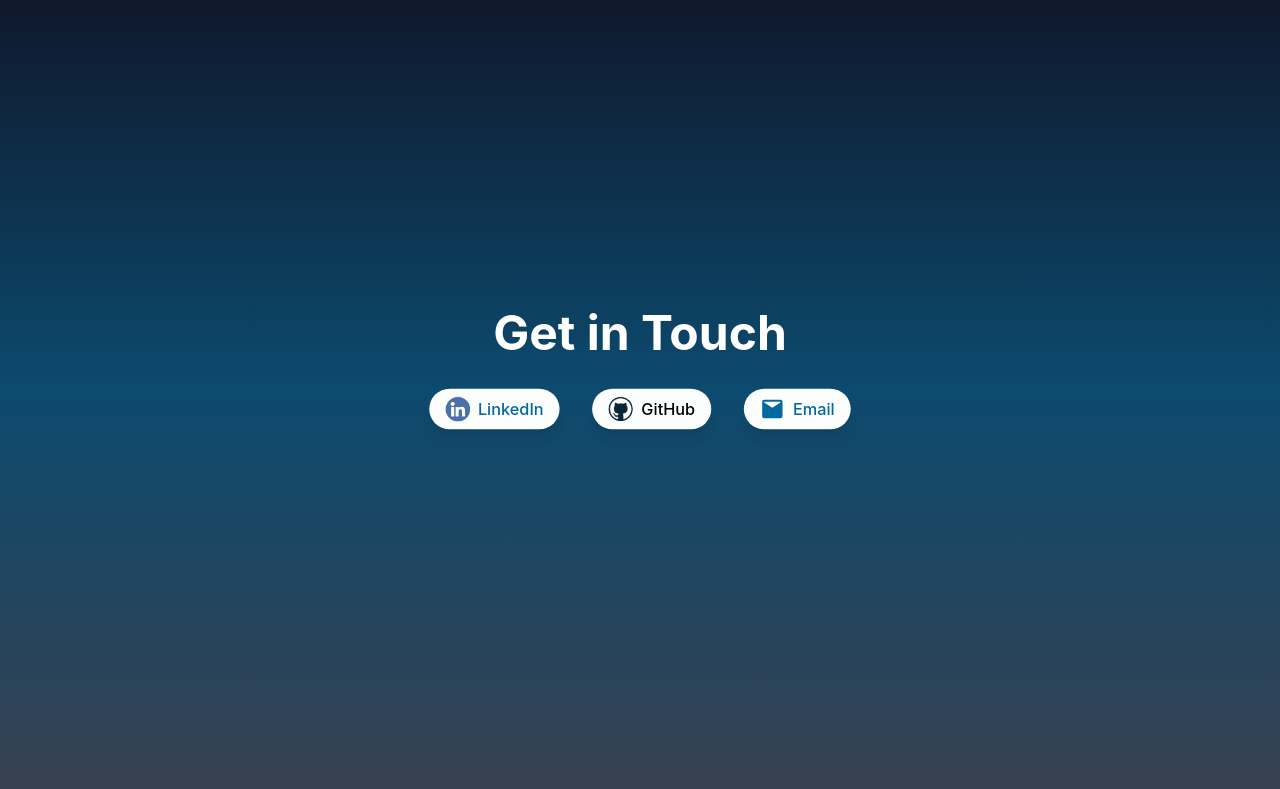
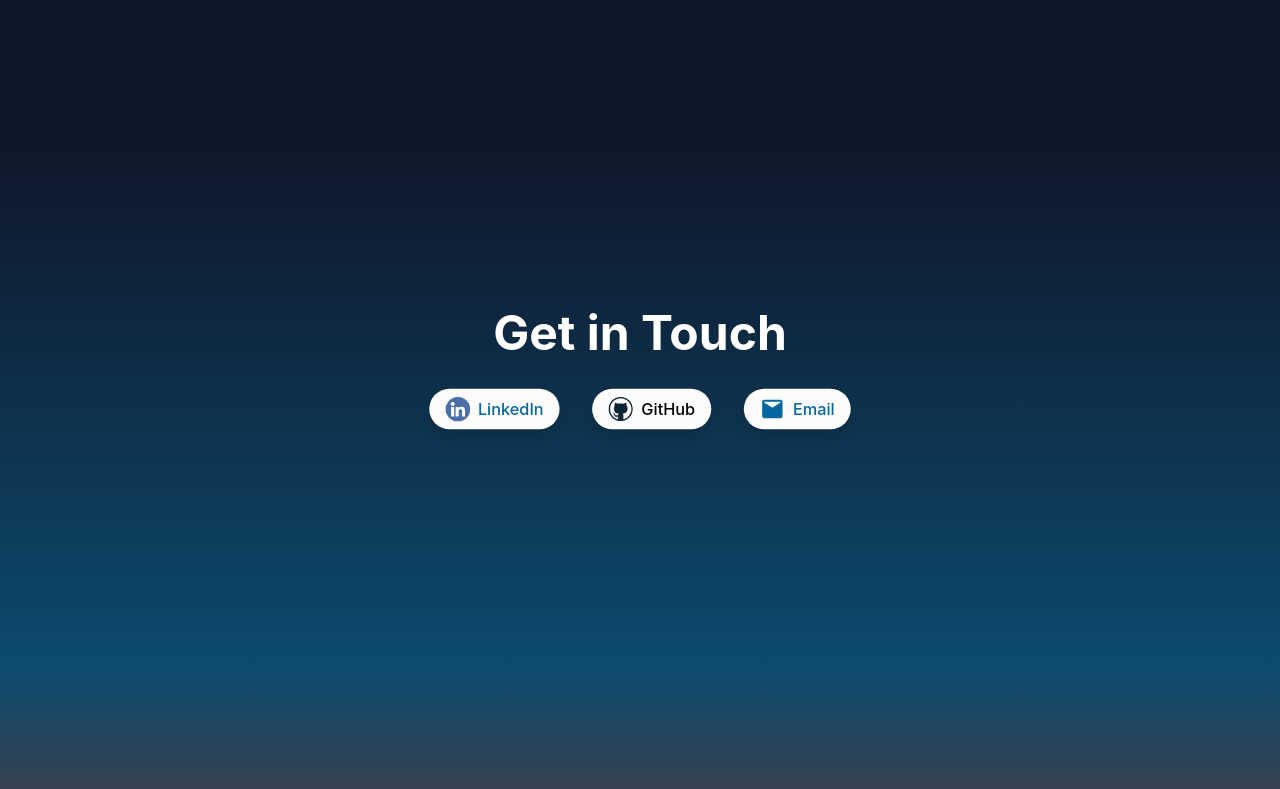
Before and after one commit to davidxv15/Portfolio-2, a React (Vite) app: page / in a window 1280 px wide. Shown: the part 3540-4329 px from the top of the page. Built offline with nearby package versions, Linux system fonts and the light colour scheme; a web font is replaced by a local one.

Commit message:
style(Contact): gradient refine

```diff
--- a/src/components/Contact.tsx
+++ b/src/components/Contact.tsx
@@ -8,7 +8,7 @@ interface ContactProps {
 
 const Contact: React.FC<ContactProps> = ({ theme }) => {
   return (
-    <section className="bg-gradient-to-b from-slate-900 via-sky-900 to-gray-700 h-screen xs:py-80">
+    <section className="bg-gradient-to-b from-slate-900 from-20% via-sky-900 via-85% to-gray-700 to-100% h-screen xs:py-80">
       <div className="max-w-4xl mx-auto text-center px-4">
         <h2 className="text-3xl md:text-5xl font-bold text-white scroll-mt-4 mb-6 animate-fade">
           Get in Touch
```
